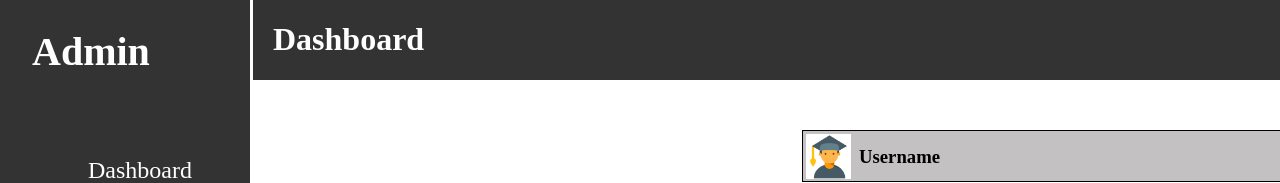
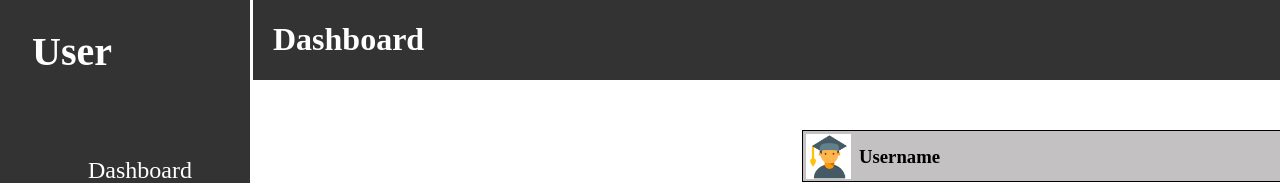
Before and after one commit to frieden07/Patal_lok_web2, a React (Create React App) app in the folder Placement_cell/: page /user in a window 1280 px wide. Shown: the top 183 px of the page. Built offline with nearby package versions, Linux system fonts and the light colour scheme.

Commit message:
Update Sidebar.jsx

```diff
--- a/Placement_cell/src/components/User/Sidebar.jsx
+++ b/Placement_cell/src/components/User/Sidebar.jsx
@@ -6,7 +6,7 @@ const Sidebar = (props) => {
         <Fragment>
             <div className="sidebar">
                 <div className="sidebar-brand">
-                    <h2>Admin</h2>
+                    <h2>User</h2>
                 </div>
 
                 <div className="sidebar-menu">
```
